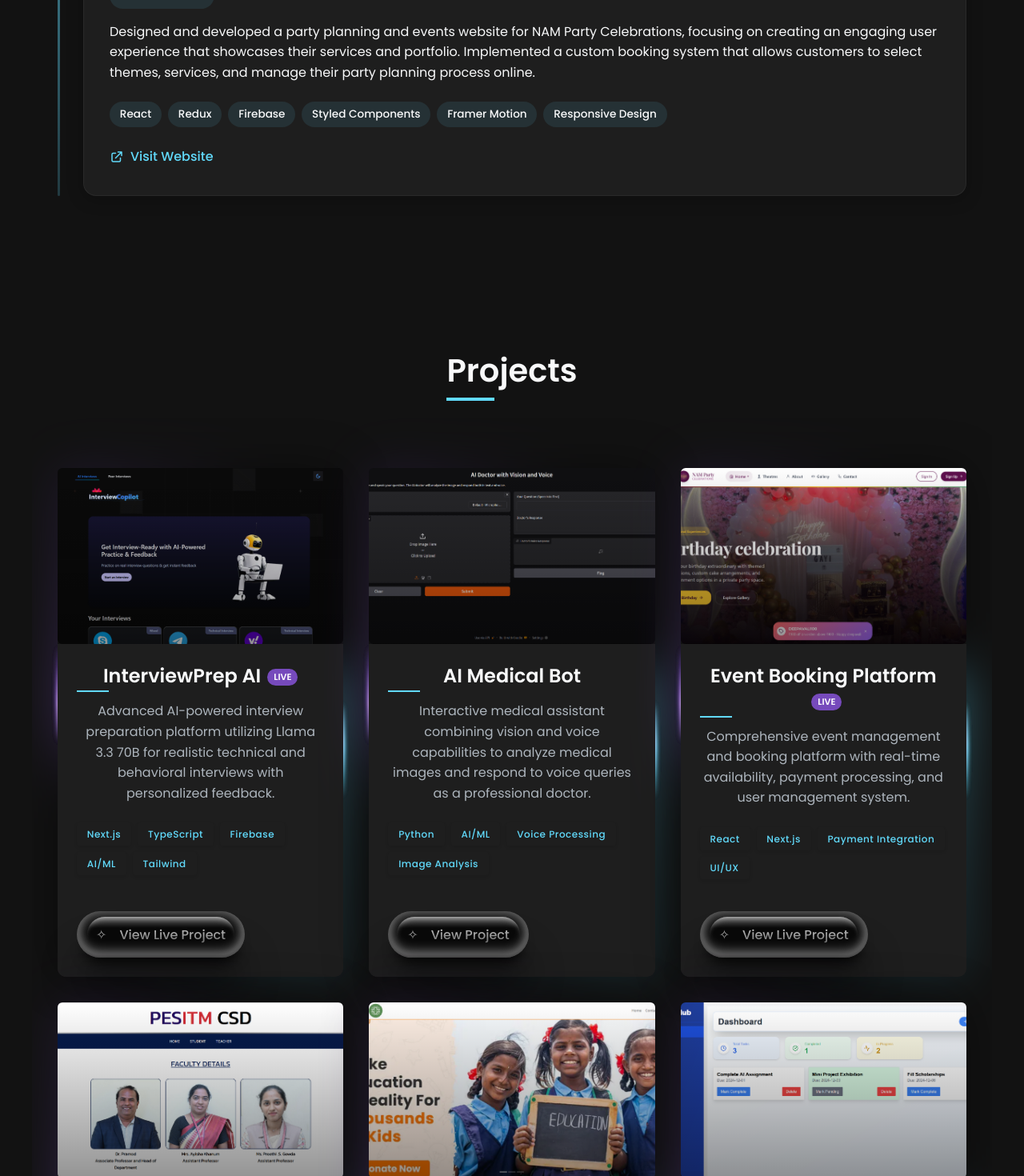
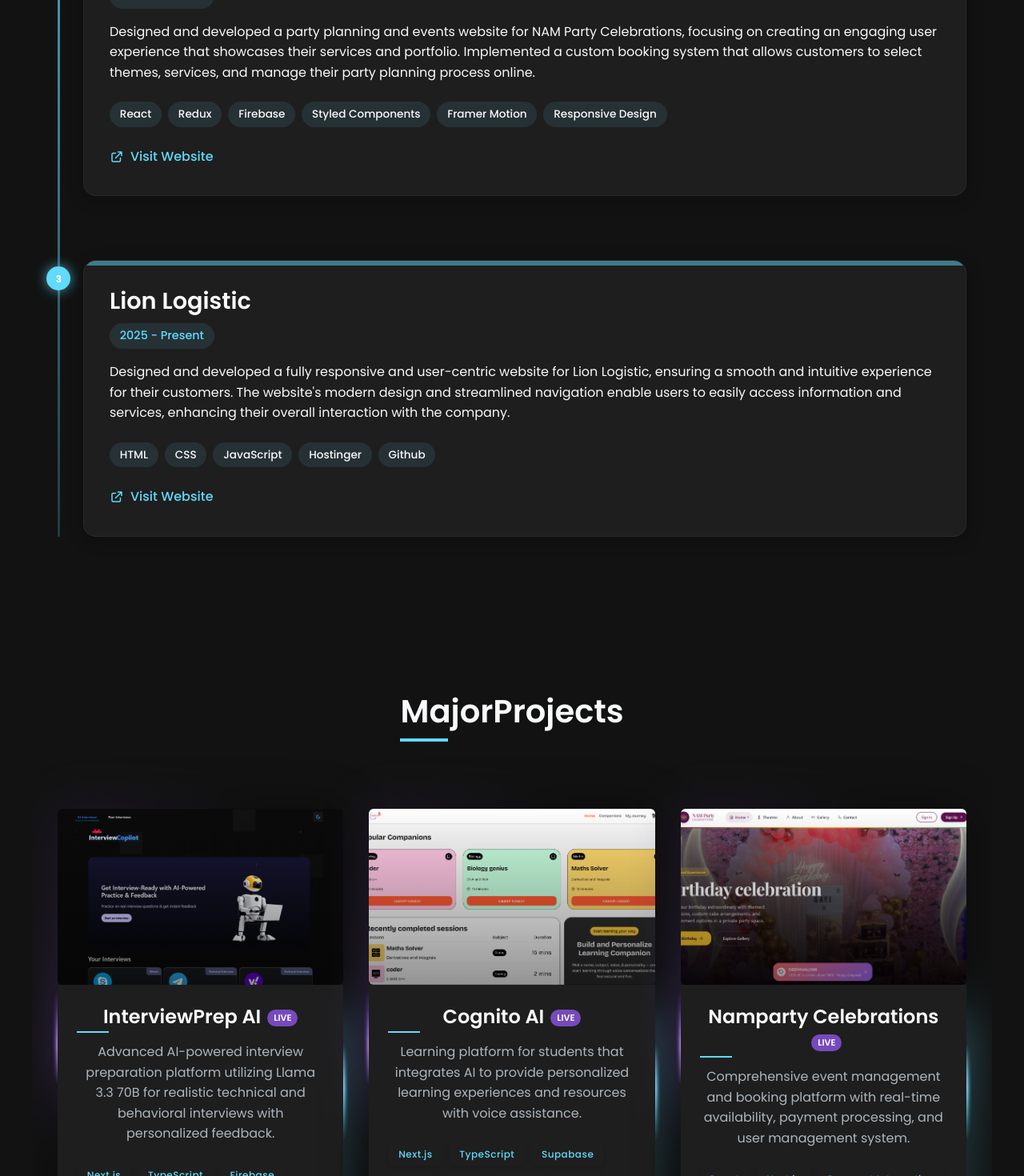
Before and after one commit to kartikgopal01/KartikGopal, a React (Create React App) app: page / in a window 1280 px wide. Shown: the part 3036-4506 px from the top of the page at 80% size. Built offline with nearby package versions, Linux system fonts and the light colour scheme.

Commit message:
Update AboutSection and ProjectsSection with new statistics and project details; rename section titles for clarity and add a new work entry in WorkSection.

```diff
--- a/src/components/AboutSection.js
+++ b/src/components/AboutSection.js
@@ -268,7 +268,7 @@
           </StatItem>
 
           <StatItem ref={el => statsRef.current[2] = el}>
-            <div className="number">2+</div>
+            <div className="number">3+</div>
             <div className="label">Satisfied Clients</div>
           </StatItem>
         </StatsContainer>
--- a/src/components/ProjectsSection.js
+++ b/src/components/ProjectsSection.js
@@ -71,8 +71,24 @@
       title: 'InterviewPrep AI',
       description: 'Advanced AI-powered interview preparation platform utilizing Llama 3.3 70B for realistic technical and behavioral interviews with personalized feedback.',
       image: './images/image.png',
-      tags: ['Next.js', 'TypeScript', 'Firebase', 'AI/ML', 'Tailwind'],
+      tags: ['Next.js', 'TypeScript', 'Firebase','Vapi','Vercel', 'AI/ML', 'Tailwind'],
       link: 'https://interview-prep-green.vercel.app/',
+      isHosted: true
+    },
+    {
+      title: 'Cognito AI',
+      description: 'Learning platform for students that integrates AI to provide personalized learning experiences and resources with voice assistance.',
+      image: './images/cognito.png',
+      tags: ['Next.js', 'TypeScript', 'Supabase','Vapi','Clerk','Vercel', 'AI/ML', 'Tailwind'],
+      link: 'https://cognito-xo.vercel.app/',
+      isHosted: true
+    },
+    {
+      title: 'Namparty Celebrations',
+      description: 'Comprehensive event management and booking platform with real-time availability, payment processing, and user management system.',
+      image: './images/event.png',
+      tags: ['React', 'Next.js', 'Payment Integration', 'UI/UX'],
+      link: 'https://nampartycelebrations.com',
       isHosted: true
     },
     {
@@ -83,14 +99,7 @@
       link: 'https://github.com/kartikgopal01/AI_MEDICAL_BOT',
       isHosted: false
     },
-    {
-      title: 'Event Booking Platform',
-      description: 'Comprehensive event management and booking platform with real-time availability, payment processing, and user management system.',
-      image: './images/event.png',
-      tags: ['React', 'Next.js', 'Payment Integration', 'UI/UX'],
-      link: 'https://nampartycelebrations.vercel.app/',
-      isHosted: true
-    },
+
     {
       title: 'Student Data Management',
       description: 'Comprehensive system for managing student records, attendance, grades, and academic performance with secure authentication.',
@@ -107,14 +116,7 @@
       link: 'https://github.com/kartikgopal01/charity-fund-raiser-management',
       isHosted: false
     },
-    {
-      title: 'Task Management Dashboard',
-      description: 'Modern task management solution with drag-and-drop interface, priority-based sorting, and productivity analytics.',
-      image: './images/tm.png',
-      tags: ['JavaScript', 'React', 'Node.js', 'Express'],
-      link: 'https://github.com/kartikgopal01/Task_Management_Dashboard',
-      isHosted: false
-    }
+
   ];
 
   return (
@@ -126,7 +128,7 @@
           viewport={{ once: true }}
           transition={{ duration: 0.6 }}
         >
-          <SectionTitle>Projects</SectionTitle>
+          <SectionTitle>MajorProjects</SectionTitle>
         </motion.div>
 
         <motion.div
--- a/src/components/WorkSection.js
+++ b/src/components/WorkSection.js
@@ -269,7 +269,7 @@
         transition={{ duration: 0.5 }}
         viewport={{ once: true, amount: 0.2 }}
       >
-        <SectionTitle>My Work</SectionTitle>
+        <SectionTitle>My Works</SectionTitle>
         <SectionSubtitle>Projects I've worked on throughout my journey</SectionSubtitle>
       </motion.div>
 
@@ -332,6 +332,7 @@
             </WorkCard>
           </WorkItem>
 
+
           <WorkItem variants={itemVariants}>
             <TimelineNode variants={nodeVariants}>2</TimelineNode>
             <WorkCard
@@ -383,6 +384,55 @@
               </div>
             </WorkCard>
           </WorkItem>
+
+          <WorkItem variants={itemVariants}>
+            <TimelineNode variants={nodeVariants}>3</TimelineNode>
+            <WorkCard
+              variants={cardVariants}
+              whileHover="hover"
+            >
+              <WorkTitle>Lion Logistic</WorkTitle>
+              <WorkDate>2025 - Present</WorkDate>
+              <WorkDescription>
+                Designed and developed a fully responsive and user-centric website for Lion Logistic, ensuring a smooth and intuitive experience for their customers. The website's modern design and streamlined navigation enable users to easily access information and services, enhancing their overall interaction with the company.
+              </WorkDescription>
+              <WorkTechStack>
+                {['HTML', 'CSS', 'JavaScript','Hostinger','Github'].map((tech, index) => (
+                  <TechTag
+                    key={index}
+                    variants={techTagVariants}
+                    initial="hidden"
+                    animate="visible"
+                    whileHover="hover"
+                    transition={{ delay: index * 0.1 }}
+                    onMouseEnter={() => setHoveredTag(tech)}
+                    onMouseLeave={() => setHoveredTag(null)}
+                    style={{
+                      backgroundColor: hoveredTag === tech ? 'rgba(var(--accentRGB), 0.2)' : 'rgba(var(--accentRGB), 0.1)',
+                    }}
+                  >
+                    {tech}
+                  </TechTag>
+                ))}
+              </WorkTechStack>
+              <div style={{ marginTop: "1.5rem" }}>
+                <WorkLink
+                  href="https://lionlogistic.in/"
+                  target="_blank"
+                  rel="noopener noreferrer"
+                  variants={linkVariants}
+                  initial="hidden"
+                  animate="visible"
+                  whileHover="hover"
+                >
+                  <svg xmlns="http://www.w3.org/2000/svg" fill="none" viewBox="0 0 24 24" stroke="currentColor">
+                    <path strokeLinecap="round" strokeLinejoin="round" strokeWidth={2} d="M10 6H6a2 2 0 00-2 2v10a2 2 0 002 2h10a2 2 0 002-2v-4M14 4h6m0 0v6m0-6L10 14" />
+                  </svg>
+                  Visit Website
+                </WorkLink>
+              </div>
+            </WorkCard>
+          </WorkItem>
         </Roadmap>
       </WorkContainer>
     </Section>
```
Also changed, not shown: public/images/cognito.png (added).
